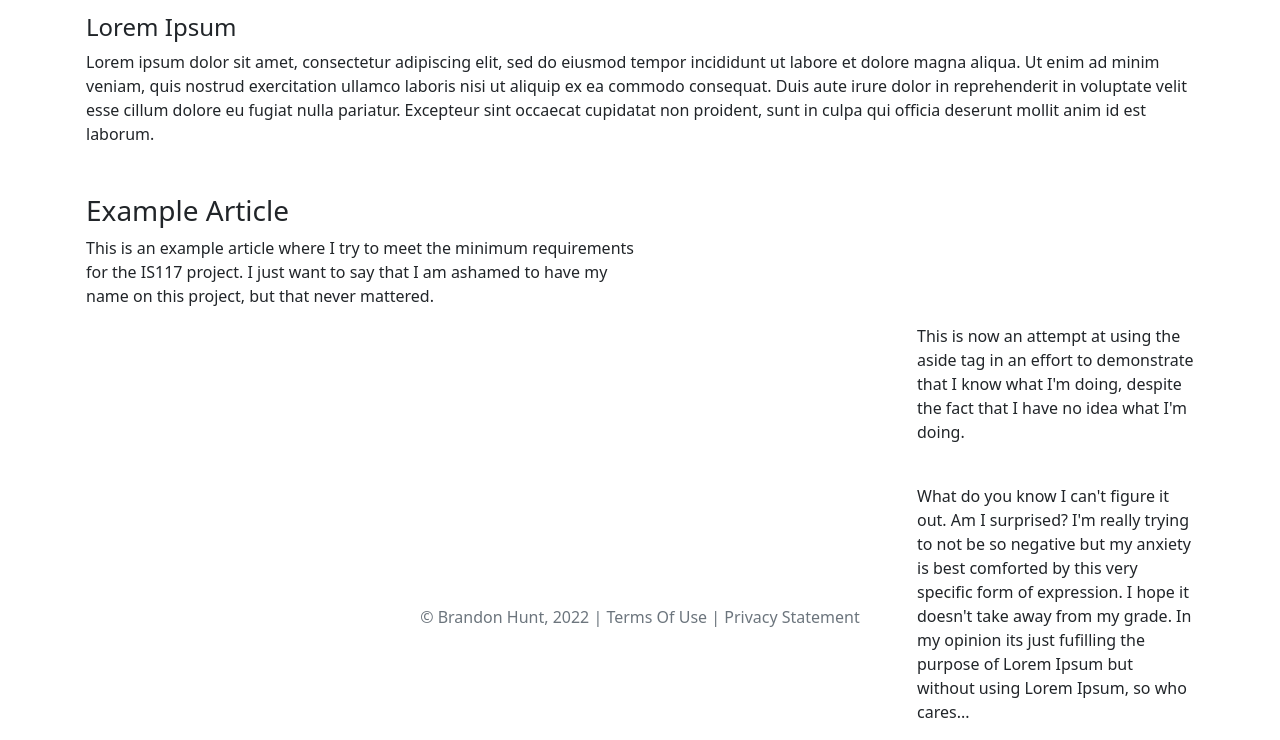
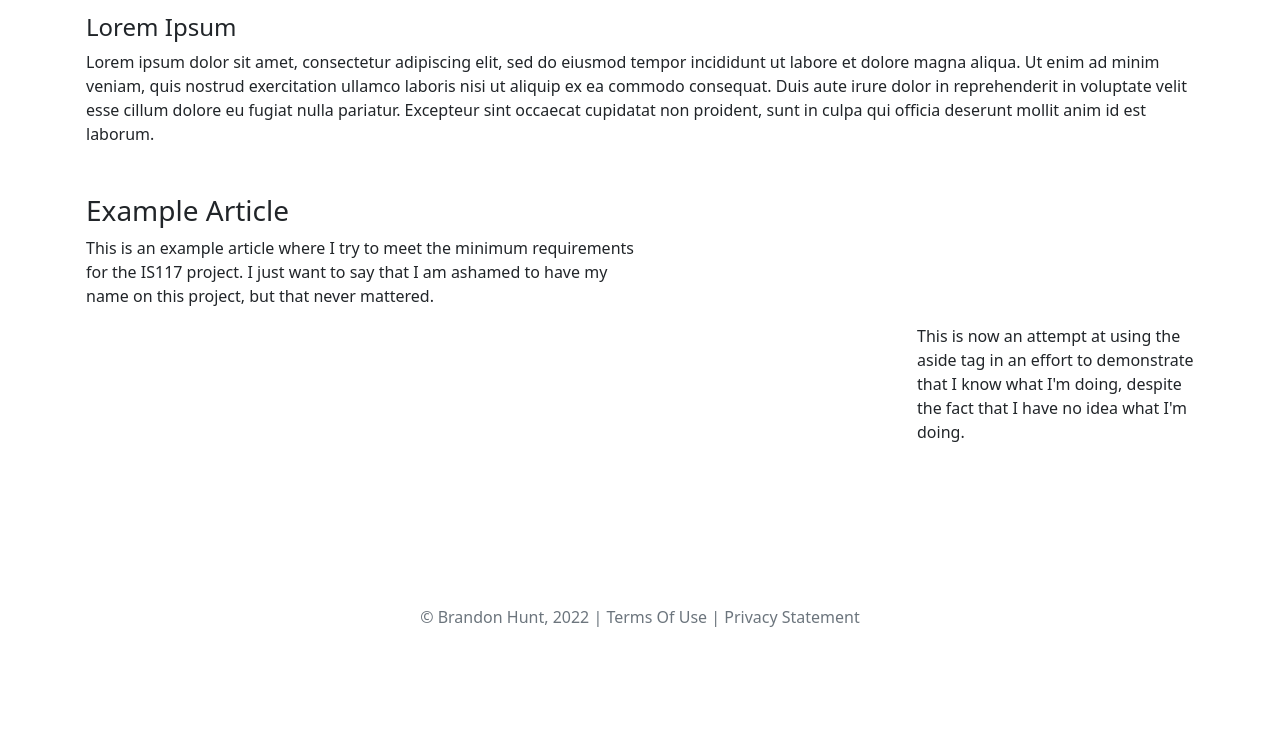
Before and after one commit to bah34/IS117Project, a website: page index.html in a window 1280 px wide. Shown: the part 145-885 px from the top of the page. After the commit the page ends 800 px from the top, so only its background shows below. Drawn offline with nearby package versions, Linux system fonts and the light colour scheme.

Commit message:
final touches

```diff
--- a/index.html
+++ b/index.html
@@ -72,7 +72,7 @@
         </article>
         <aside class="col-3">
             <p>This is now an attempt at using the aside tag in an effort to demonstrate that I know what I'm doing, despite the fact that I have no idea what I'm doing.</p><br>
-            <p>What do you know I can't figure it out. Am I surprised? I'm really trying to not be so negative but my anxiety is best comforted by this very specific form of expression. I hope it doesn't take away from my grade. In my opinion its just fufilling the purpose of Lorem Ipsum but without using Lorem Ipsum, so who cares...</p>
+<!--            <p>What do you know I can't figure it out. Am I surprised? I'm really trying to not be so negative but my anxiety is best comforted by this very specific form of expression. I hope it doesn't take away from my grade. In my opinion its just fufilling the purpose of Lorem Ipsum but without using Lorem Ipsum, so who cares...</p>-->
         </aside>
     </div>
 
```
